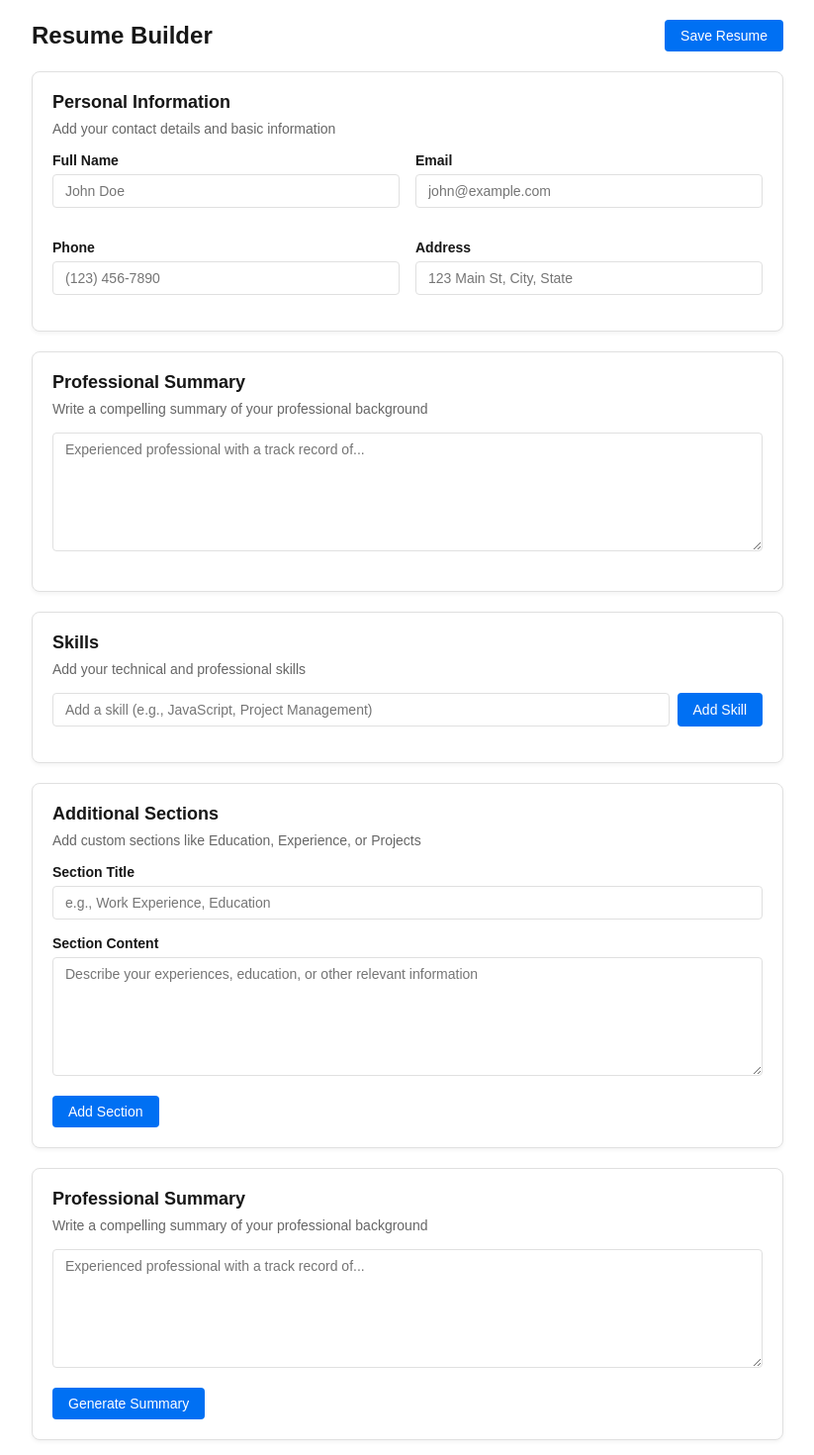
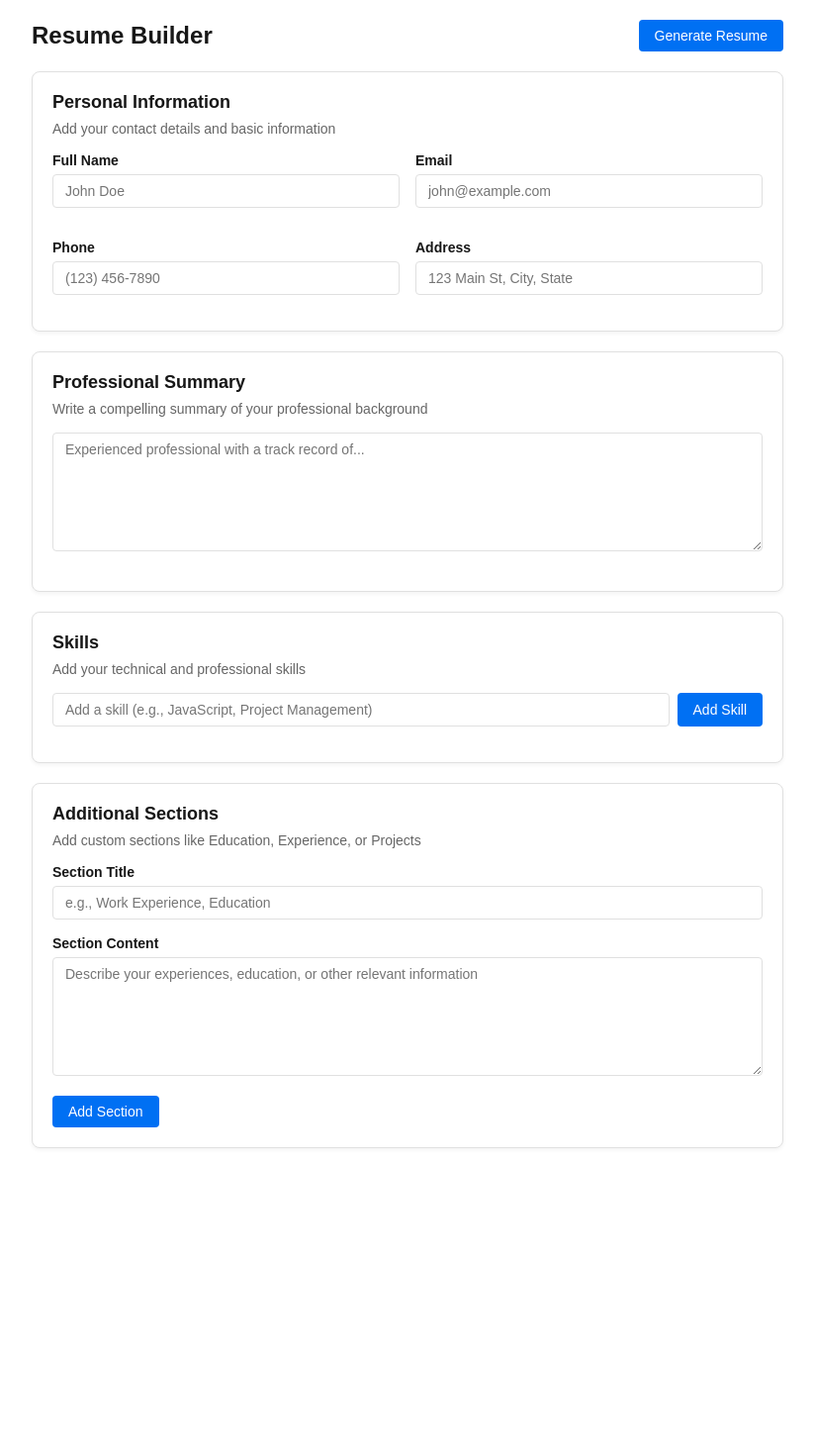
Before and after one commit to abelhailefen/aiCVbuilder, a Next.js app: page /dashboard in a window 1280 px wide. Shown: the top 1470 px of the page at 99% size, without its empty margins (228-1051 px from the left). After the commit the page ends 1200 px from the top, so only its background shows below. Built offline with nearby package versions, Linux system fonts and the light colour scheme.

Commit message:
updated api implementation for better output

```diff
--- a/src/app/api/generate-summary/route.ts
+++ b/src/app/api/generate-resume/route.ts
@@ -3,7 +3,7 @@ import { NextResponse } from "next/server";
 
 export async function POST(req: Request) {
   try {
-    const { name, skills } = await req.json();
+    const { name, email, phone, address, skills, sections } = await req.json();
     const apiKey = process.env.GEMINI_API_KEY;
 
     if (!apiKey) {
@@ -15,24 +15,34 @@ export async function POST(req: Request) {
 
     const genAI = new GoogleGenerativeAI(apiKey);
 
-    // Current working models (as of July 2024)
     const model = genAI.getGenerativeModel({
-      model: "gemini-1.5-flash",  // or "gemini-1.5-pro"
+      model: "gemini-1.5-flash", // or "gemini-1.5-pro"
     });
 
-    const prompt = `Write a 3-4 sentence professional summary for ${name}, highlighting their expertise in ${skills.join(", ")}.`;
+    // 🔹 New structured prompt for a full resume
+    const prompt = `
+      Generate a full professional resume for:
+      - Name: ${name}
+      - Email: ${email}
+      - Phone: ${phone}
+      - Address: ${address}
+      - Skills: ${skills.join(", ")}
 
-    // Simplified modern API call
+      Additional Sections:
+      ${sections.map((s: { title: string; content: string }) => `- ${s.title}: ${s.content}`).join("\n")}
+
+      Format it professionally using markdown.
+    `;
+
     const result = await model.generateContent(prompt);
     const response = await result.response;
     const text = response.text();
-
-    return NextResponse.json({ summary: text });
+    console.log("Generated Resume:", text);
+    return NextResponse.json({ resume: text });
 
   } catch (error) {
     console.error("Generation Error:", error);
 
-    // More detailed error response
     return NextResponse.json(
       {
         error: "Generation Failed",
--- a/src/app/dashboard/page.tsx
+++ b/src/app/dashboard/page.tsx
@@ -38,56 +38,48 @@ export default function Dashboard() {
     }
   }
 
-  const handleRemoveSection = (index) => {
-    const updatedSections = [...sections]
-    updatedSections.splice(index, 1)
-    setSections(updatedSections)
-  }
- const handleGenerateSummary = async () => {
-    setLoading(true);
-    try {
-      const response = await fetch('/api/generate-summary', {
-        method: 'POST',
-        headers: { 'Content-Type': 'application/json' },
-        body: JSON.stringify({ name: personalInfo.name, skills }),
-      });
-      const data = await response.json();
-      setSummary(data.summary);
-    } catch (error) {
-      console.error('Error generating summary:', error);
-    }
-    setLoading(false);
-  };
-  const generateSummary = async () => {
+  const handleGenerateResume = async () => {
     if (!personalInfo.name || skills.length === 0) {
-      alert('Please enter your name and at least one skill.');
+      alert("Please enter your name and at least one skill.");
       return;
     }
 
+    setLoading(true);
     try {
-      const response = await fetch('/api/generate-summary', {
-        method: 'POST',
-        headers: { 'Content-Type': 'application/json' },
-        body: JSON.stringify({ name: personalInfo.name, skills }),
+      const response = await fetch("/api/generate-resume", {  // Change API endpoint
+        method: "POST",
+        headers: { "Content-Type": "application/json" },
+        body: JSON.stringify({
+          name: personalInfo.name,
+          email: personalInfo.email,
+          phone: personalInfo.phone,
+          address: personalInfo.address,
+          skills,
+          sections
+        }),
       });
 
       const data = await response.json();
 
       if (response.ok) {
-        setSummary(data.summary);
+        setSummary(data.resume); // Store generated resume
       } else {
-        alert(data.error || 'Failed to generate summary.');
+        alert(data.error || "Failed to generate resume.");
       }
     } catch (error) {
-      console.error('Error:', error);
-      alert('An error occurred while generating the summary.');
+      console.error("Error:", error);
+      alert("An error occurred while generating the resume.");
     }
+    setLoading(false);
   };
   return (
     <div className={styles.container}>
       <div className={styles.header}>
         <h1 className={styles.heading}>Resume Builder</h1>
-        <button onClick={generateSummary} className={styles.button} >Save Resume</button>
+        <button className={styles.button} onClick={handleGenerateResume} disabled={loading}>
+  {loading ? "Generating..." : "Generate Resume"}
+</button>
+
       </div>
 
       {/* Personal Information */}
@@ -264,25 +256,19 @@ export default function Dashboard() {
           ))}
         </div>
       )}
-      {/* Professional Summary */}
-<div className={styles.card}>
-  <div className={styles.cardHeader}>
-    <h2 className={styles.cardTitle}>Professional Summary</h2>
-    <p className={styles.cardDescription}>Write a compelling summary of your professional background</p>
+      {/* Generated Resume Output */}
+{summary && (
+  <div className={styles.card}>
+    <div className={styles.cardHeader}>
+      <h2 className={styles.cardTitle}>Generated Resume</h2>
+    </div>
+    <div className={styles.resumeOutput}>
+      <pre className={styles.pre}>{summary}</pre>
+    </div>
   </div>
-  <div className={styles.formGroup}>
-    <textarea
-      className={styles.textarea}
-      placeholder="Experienced professional with a track record of..."
-      value={summary}
-      onChange={(e) => setSummary(e.target.value)}
-      readOnly
-    />
-  </div>
-  <button className={styles.button} onClick={handleGenerateSummary} disabled={loading}>
-    {loading ? "Generating..." : "Generate Summary"}
-  </button>
-</div>
+)}
+
+
     </div>
   )
 }
--- a/src/styles/dashboard.module.css
+++ b/src/styles/dashboard.module.css
@@ -170,3 +170,17 @@
   .inputFlex {
     flex: 1;
   }
+
+  .resumeOutput {
+    background-color: #f8f9fa;
+    padding: 16px;
+    border-radius: 8px;
+    white-space: pre-wrap;
+    word-wrap: break-word;
+  }
+
+  .pre {
+    font-family: monospace;
+    font-size: 14px;
+    line-height: 1.5;
+  }
```
